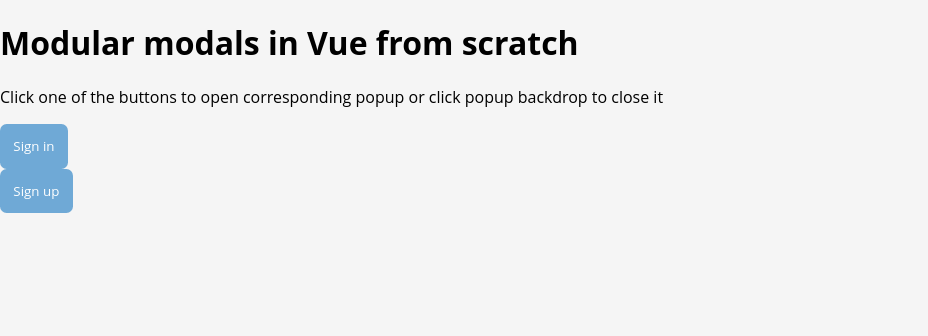
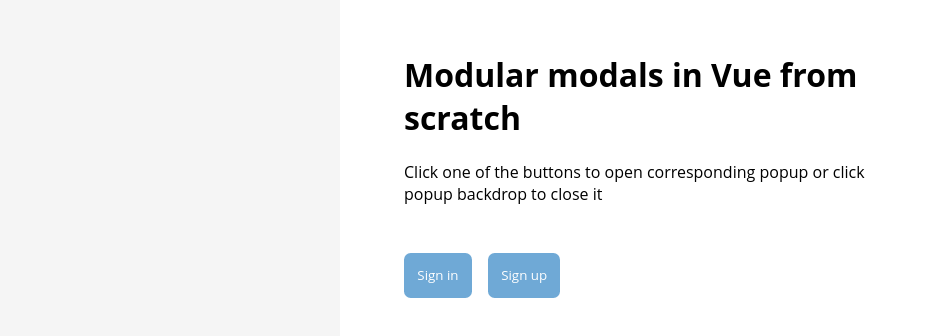
Before and after one commit to ag502/vue-modal, a Vue app: page / in a window 1280 px wide. Shown: the top 336 px of the page, without its empty margins (0-928 px from the left). Built offline with nearby package versions, Linux system fonts and the light colour scheme.

Commit message:
add: App.vue style

```diff
--- a/src/App.vue
+++ b/src/App.vue
@@ -22,6 +22,6 @@
 };
 </script>
 
-<style lang="scss">
+<style lang="scss" scoped>
 @import "./app.scss";
 </style>
--- a/src/app.scss
+++ b/src/app.scss
@@ -0,0 +1,19 @@
+#app {
+  width: 600px;
+  height: 100vh;
+  margin: 0 auto;
+  padding: 2em 4em;
+  background-color: #fff;
+}
+
+header {
+  margin-bottom: 3em;
+}
+
+main {
+  display: flex;
+}
+
+.control:not(:last-child) {
+  margin-right: 1em;
+}
```
